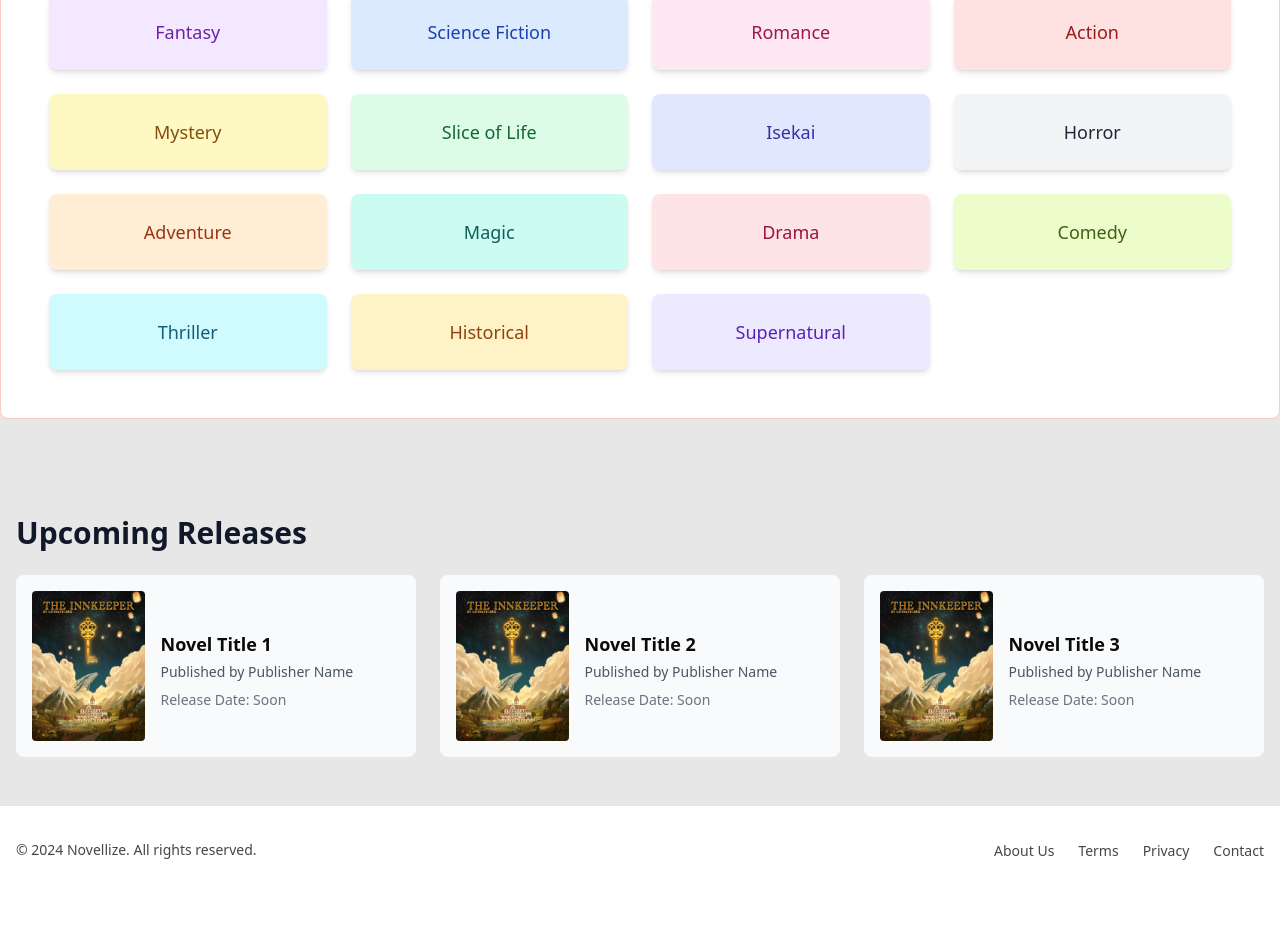
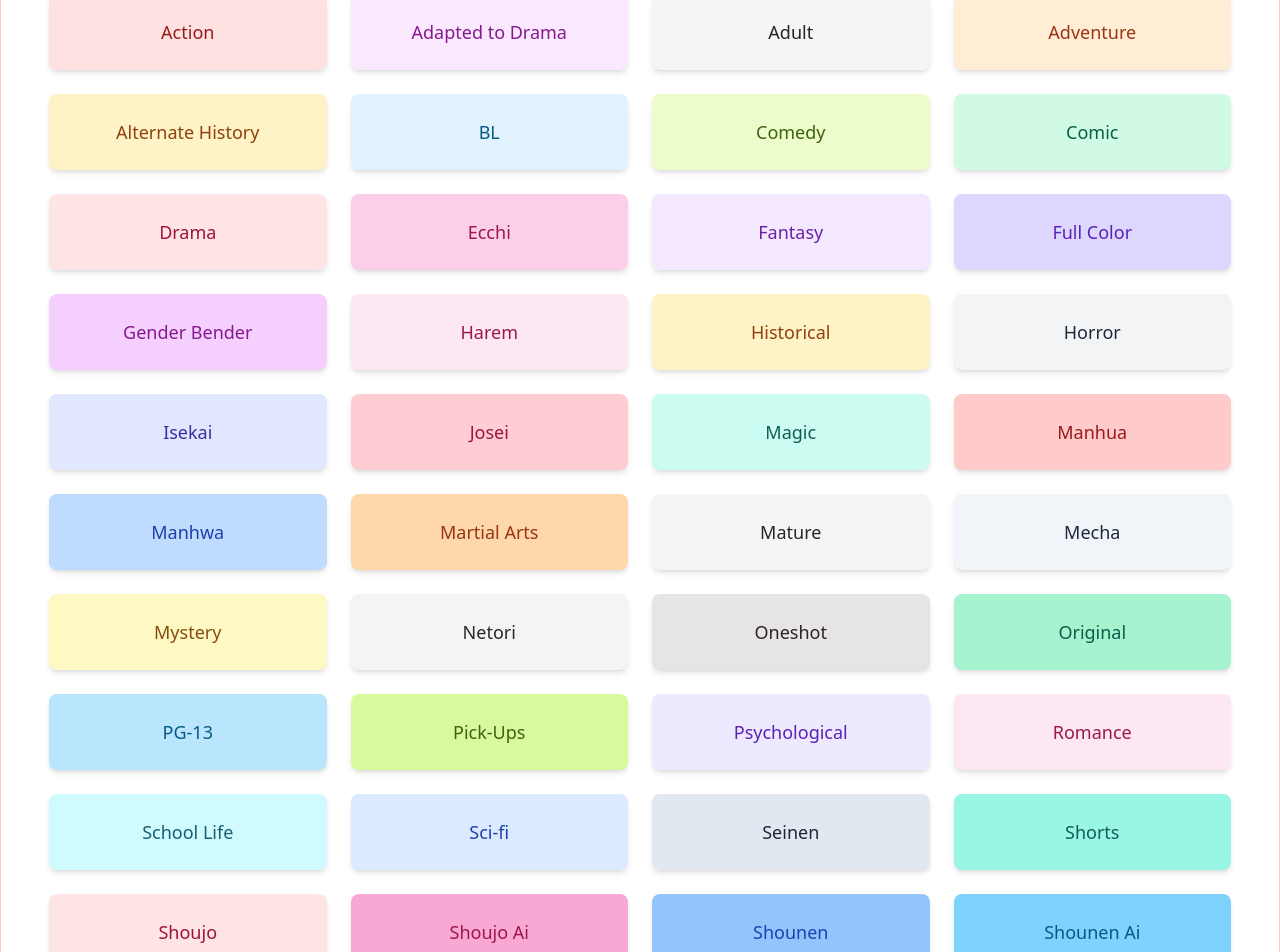
Before and after one commit to sidmax7/novel-hub, a Next.js app: page / in a window 1280 px wide. Shown: the part 820-1772 px from the top of the page. Before the commit the page ends 1714 px from the top, so only its background shows below. Built offline with nearby package versions, Linux system fonts and the light colour scheme; no server answers; the database is empty.

Commit message:
Added all new genres

```diff
--- a/src/app/genreColors.ts
+++ b/src/app/genreColors.ts
@@ -1,17 +1,53 @@
 export const genreColors = {
-    Fantasy: { light: 'bg-purple-100 text-purple-800', dark: 'bg-purple-900 text-purple-100' },
-    "Science Fiction": { light: 'bg-blue-100 text-blue-800', dark: 'bg-blue-900 text-blue-100' },
-    Romance: { light: 'bg-pink-100 text-pink-800', dark: 'bg-pink-900 text-pink-100' },
-    Action: { light: 'bg-red-100 text-red-800', dark: 'bg-red-900 text-red-100' },
-    Mystery: { light: 'bg-yellow-100 text-yellow-800', dark: 'bg-yellow-900 text-yellow-100' },
+    "Action": { light: 'bg-red-100 text-red-800', dark: 'bg-red-900 text-red-100' },
+    "Adapted to Drama": { light: 'bg-fuchsia-100 text-fuchsia-800', dark: 'bg-fuchsia-900 text-fuchsia-100' },
+    "Adult": { light: 'bg-stone-100 text-stone-800', dark: 'bg-stone-900 text-stone-100' },
+    "Adventure": { light: 'bg-orange-100 text-orange-800', dark: 'bg-orange-900 text-orange-100' },
+    "Alternate History": { light: 'bg-amber-100 text-amber-800', dark: 'bg-amber-900 text-amber-100' },
+    "BL": { light: 'bg-sky-100 text-sky-800', dark: 'bg-sky-900 text-sky-100' },
+    "Comedy": { light: 'bg-lime-100 text-lime-800', dark: 'bg-lime-900 text-lime-100' },
+    "Comic": { light: 'bg-emerald-100 text-emerald-800', dark: 'bg-emerald-900 text-emerald-100' },
+    "Drama": { light: 'bg-rose-100 text-rose-800', dark: 'bg-rose-900 text-rose-100' },
+    "Ecchi": { light: 'bg-pink-200 text-pink-800', dark: 'bg-pink-800 text-pink-100' },
+    "Fantasy": { light: 'bg-purple-100 text-purple-800', dark: 'bg-purple-900 text-purple-100' },
+    "Full Color": { light: 'bg-violet-200 text-violet-800', dark: 'bg-violet-800 text-violet-100' },
+    "Gender Bender": { light: 'bg-fuchsia-200 text-fuchsia-800', dark: 'bg-fuchsia-800 text-fuchsia-100' },
+    "Harem": { light: 'bg-pink-100 text-pink-800', dark: 'bg-pink-900 text-pink-100' },
+    "Historical": { light: 'bg-amber-100 text-amber-800', dark: 'bg-amber-900 text-amber-100' },
+    "Horror": { light: 'bg-gray-100 text-gray-800', dark: 'bg-gray-900 text-gray-100' },
+    "Isekai": { light: 'bg-indigo-100 text-indigo-800', dark: 'bg-indigo-900 text-indigo-100' },
+    "Josei": { light: 'bg-rose-200 text-rose-800', dark: 'bg-rose-800 text-rose-100' },
+    "Magic": { light: 'bg-teal-100 text-teal-800', dark: 'bg-teal-900 text-teal-100' },
+    "Manhua": { light: 'bg-red-200 text-red-800', dark: 'bg-red-800 text-red-100' },
+    "Manhwa": { light: 'bg-blue-200 text-blue-800', dark: 'bg-blue-800 text-blue-100' },
+    "Martial Arts": { light: 'bg-orange-200 text-orange-800', dark: 'bg-orange-800 text-orange-100' },
+    "Mature": { light: 'bg-neutral-100 text-neutral-800', dark: 'bg-neutral-900 text-neutral-100' },
+    "Mecha": { light: 'bg-slate-100 text-slate-800', dark: 'bg-slate-900 text-slate-100' },
+    "Mystery": { light: 'bg-yellow-100 text-yellow-800', dark: 'bg-yellow-900 text-yellow-100' },
+    "Netori": { light: 'bg-zinc-100 text-zinc-800', dark: 'bg-zinc-900 text-zinc-100' },
+    "Oneshot": { light: 'bg-stone-200 text-stone-800', dark: 'bg-stone-800 text-stone-100' },
+    "Original": { light: 'bg-emerald-200 text-emerald-800', dark: 'bg-emerald-800 text-emerald-100' },
+    "PG-13": { light: 'bg-sky-200 text-sky-800', dark: 'bg-sky-800 text-sky-100' },
+    "Pick-Ups": { light: 'bg-lime-200 text-lime-800', dark: 'bg-lime-800 text-lime-100' },
+    "Psychological": { light: 'bg-violet-100 text-violet-800', dark: 'bg-violet-900 text-violet-100' },
+    "Romance": { light: 'bg-pink-100 text-pink-800', dark: 'bg-pink-900 text-pink-100' },
+    "School Life": { light: 'bg-cyan-100 text-cyan-800', dark: 'bg-cyan-900 text-cyan-100' },
+    "Sci-fi": { light: 'bg-blue-100 text-blue-800', dark: 'bg-blue-900 text-blue-100' },
+    "Seinen": { light: 'bg-slate-200 text-slate-800', dark: 'bg-slate-800 text-slate-100' },
+    "Shorts": { light: 'bg-teal-200 text-teal-800', dark: 'bg-teal-800 text-teal-100' },
+    "Shoujo": { light: 'bg-rose-100 text-rose-800', dark: 'bg-rose-900 text-rose-100' },
+    "Shoujo Ai": { light: 'bg-pink-300 text-pink-800', dark: 'bg-pink-700 text-pink-100' },
+    "Shounen": { light: 'bg-blue-300 text-blue-800', dark: 'bg-blue-700 text-blue-100' },
+    "Shounen Ai": { light: 'bg-sky-300 text-sky-800', dark: 'bg-sky-700 text-sky-100' },
     "Slice of Life": { light: 'bg-green-100 text-green-800', dark: 'bg-green-900 text-green-100' },
-    Isekai: { light: 'bg-indigo-100 text-indigo-800', dark: 'bg-indigo-900 text-indigo-100' },
-    Horror: { light: 'bg-gray-100 text-gray-800', dark: 'bg-gray-900 text-gray-100' },
-    Adventure: { light: 'bg-orange-100 text-orange-800', dark: 'bg-orange-900 text-orange-100' },
-    Magic: { light: 'bg-teal-100 text-teal-800', dark: 'bg-teal-900 text-teal-100' },
-    Drama: { light: 'bg-rose-100 text-rose-800', dark: 'bg-rose-900 text-rose-100' },
-    Comedy: { light: 'bg-lime-100 text-lime-800', dark: 'bg-lime-900 text-lime-100' },
-    Thriller: { light: 'bg-cyan-100 text-cyan-800', dark: 'bg-cyan-900 text-cyan-100' },
-    Historical: { light: 'bg-amber-100 text-amber-800', dark: 'bg-amber-900 text-amber-100' },
-    Supernatural: { light: 'bg-violet-100 text-violet-800', dark: 'bg-violet-900 text-violet-100' },
+    "Smut": { light: 'bg-neutral-200 text-neutral-800', dark: 'bg-neutral-800 text-neutral-100' },
+    "Sports": { light: 'bg-emerald-100 text-emerald-800', dark: 'bg-emerald-900 text-emerald-100' },
+    "Supernatural": { light: 'bg-violet-100 text-violet-800', dark: 'bg-violet-900 text-violet-100' },
+    "Thriller": { light: 'bg-cyan-100 text-cyan-800', dark: 'bg-cyan-900 text-cyan-100' },
+    "Tragedy": { light: 'bg-stone-100 text-stone-800', dark: 'bg-stone-900 text-stone-100' },
+    "Wuxia": { light: 'bg-red-300 text-red-800', dark: 'bg-red-700 text-red-100' },
+    "Xianxia": { light: 'bg-orange-300 text-orange-800', dark: 'bg-orange-700 text-orange-100' },
+    "Xuanhuan": { light: 'bg-amber-300 text-amber-800', dark: 'bg-amber-700 text-amber-100' },
+    "Yaoi": { light: 'bg-indigo-200 text-indigo-800', dark: 'bg-indigo-800 text-indigo-100' },
+    "Yuri": { light: 'bg-fuchsia-300 text-fuchsia-800', dark: 'bg-fuchsia-700 text-fuchsia-100' }
   };
```
